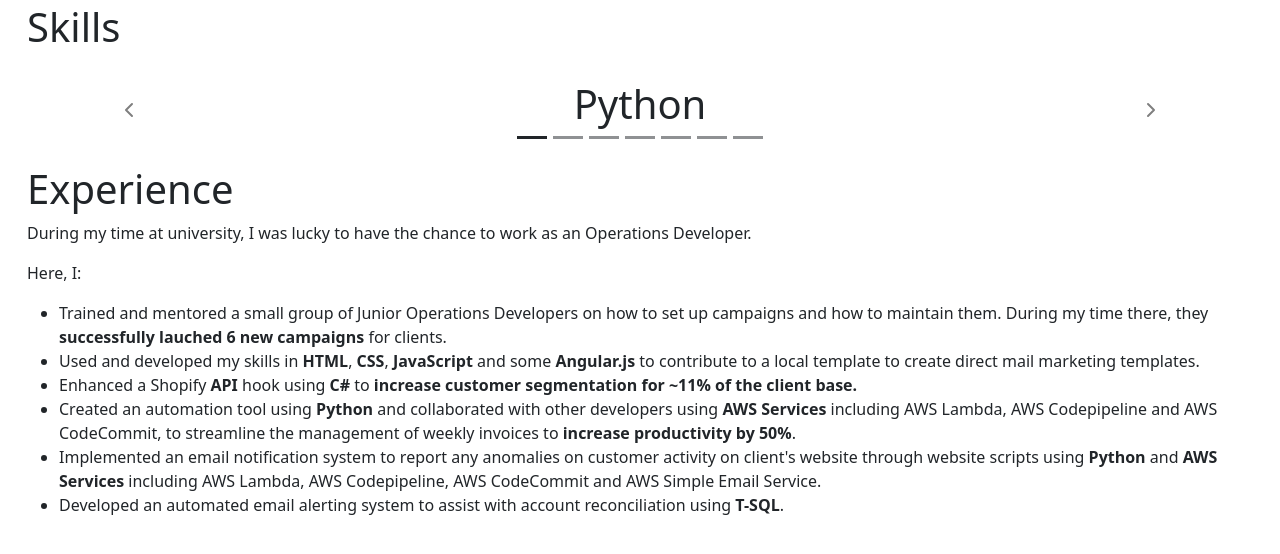
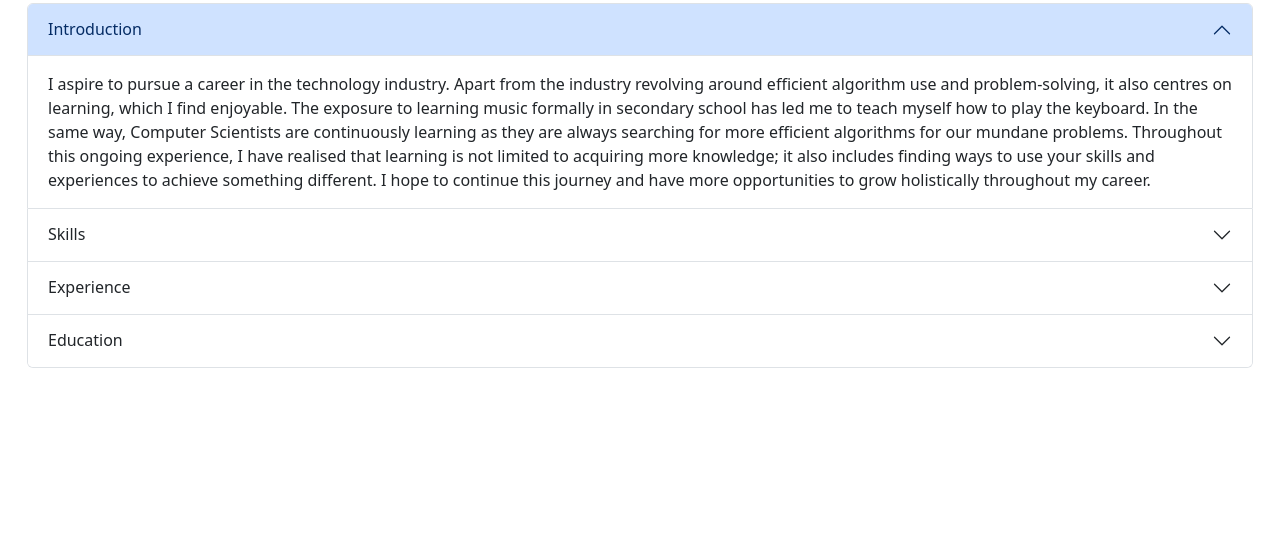
Before and after one commit to nlutala/nlutala-portfolio, a Django app: page / in a window 1280 px wide. Shown: the part 68-622 px from the top of the page. Run offline with Django 5.2, Linux system fonts and the light colour scheme.

Commit message:
Update index.html to complete content and remove chevron svg

```diff
--- a/website/templates/website/index.html
+++ b/website/templates/website/index.html
@@ -34,87 +34,92 @@
     </div>
   </nav>
   <div class="container-fluid">
-    <h1>Skills</h1>
-    <div class="container-fluid">
-      <div id="carouselExampleCaptions" class="carousel slide" style="text-align: center;">
-        <div class="carousel-indicators">
-          <button type="button" data-bs-target="#carouselExampleCaptions" data-bs-slide-to="0" class="active"
-            aria-current="true" aria-label="Slide 1" style="background-color: #212529;"></button>
-          <button type="button" data-bs-target="#carouselExampleCaptions" data-bs-slide-to="1" aria-label="Slide 2"
-            style="background-color: #212529;"></button>
-          <button type="button" data-bs-target="#carouselExampleCaptions" data-bs-slide-to="2" aria-label="Slide 3"
-            style="background-color: #212529;"></button>
-          <button type="button" data-bs-target="#carouselExampleCaptions" data-bs-slide-to="3" aria-label="Slide 4"
-            style="background-color: #212529;"></button>
-          <button type="button" data-bs-target="#carouselExampleCaptions" data-bs-slide-to="4" aria-label="Slide 5"
-            style="background-color: #212529;"></button>
-          <button type="button" data-bs-target="#carouselExampleCaptions" data-bs-slide-to="5" aria-label="Slide 6"
-            style="background-color: #212529;"></button>
-          <button type="button" data-bs-target="#carouselExampleCaptions" data-bs-slide-to="6" aria-label="Slide 7"
-            style="background-color: #212529;"></button>
-        </div>
-        <div class="carousel-inner">
-          <div class="carousel-item active" style="padding: 15px 15px;">
-            <p class="fs-1">Python</p>
-          </div>
-          <div class="carousel-item" style="padding: 15px 15px;">
-            <p class="fs-1">Java</p>
-          </div>
-          <div class="carousel-item" style="padding: 15px 15px;">
-            <p class="fs-1">C#</p>
-          </div>
-          <div class="carousel-item" style="padding: 15px 15px;">
-            <p class="fs-1">SQL</p>
-          </div>
-          <div class="carousel-item" style="padding: 15px 15px;">
-            <p class="fs-1">Git</p>
-          </div>
-          <div class="carousel-item" style="padding: 15px 15px;">
-            <p class="fs-1">AWS Services</p>
-          </div>
-          <div class="carousel-item" style="padding: 15px 15px;">
-            <p class="fs-1">Isabelle/HOL</p>
+    <div class="accordion" id="accordionPanelsStayOpenExample">
+      <div class="accordion-item">
+        <h2 class="accordion-header">
+          <button class="accordion-button" type="button" data-bs-toggle="collapse"
+            data-bs-target="#panelsStayOpen-collapseOne" aria-expanded="true"
+            aria-controls="panelsStayOpen-collapseOne">
+            Introduction
+          </button>
+        </h2>
+        <div id="panelsStayOpen-collapseOne" class="accordion-collapse collapse show">
+          <div class="accordion-body">
+            I aspire to pursue a career in the technology industry. Apart from the industry revolving around efficient
+            algorithm use and problem-solving, it also centres on learning, which I find enjoyable. The exposure to
+            learning music formally in secondary school has led me to teach myself how to play the keyboard. In the same
+            way, Computer Scientists are continuously learning as they are always searching for more efficient
+            algorithms for our mundane problems. Throughout this ongoing experience, I have realised that learning is
+            not limited to acquiring more knowledge; it also includes finding ways to use your skills and experiences to
+            achieve something different. I hope to continue this journey and have more opportunities to grow
+            holistically throughout my career.
           </div>
         </div>
-        <button class="carousel-control-prev" type="button" data-bs-target="#carouselExampleCaptions"
-          data-bs-slide="prev">
-          <span class="carousel-control-prev-icon" aria-hidden="true"><img src="{% static '/chevron-left.svg' %}"
-              alt="left arrow"></span>
-          <span class="visually-hidden">Previous</span>
+      </div>
+      <div class="accordion-item">
+        <h2 class="accordion-header">
+          <button class="accordion-button collapsed" type="button" data-bs-toggle="collapse"
+            data-bs-target="#panelsStayOpen-collapseTwo" aria-expanded="false"
+            aria-controls="panelsStayOpen-collapseTwo">
+            Skills
           </button>
-        <button class="carousel-control-next" type="button" data-bs-target="#carouselExampleCaptions"
-          data-bs-slide="next">
-          <span class="carousel-control-next-icon" aria-hidden="true"><img src="{% static '/chevron-right.svg' %}"
-              alt="right arrow"></span>
-          <span class="visually-hidden">Next</span>
-        </button>
+        </h2>
+        <div id="panelsStayOpen-collapseTwo" class="accordion-collapse collapse">
+          <div class="accordion-body">
+            In no particular order, I am familiar with the following technologies: Python, Java, C#, SQL (Microsoft SQL
+            Server, T-SQL), Git, AWS Services, Isabelle/HOL, HTML, CSS and JavaScript.
           </div>
         </div>
+      </div>
+      <div class="accordion-item">
+        <h2 class="accordion-header">
+          <button class="accordion-button collapsed" type="button" data-bs-toggle="collapse"
+            data-bs-target="#panelsStayOpen-collapseThree" aria-expanded="false"
+            aria-controls="panelsStayOpen-collapseThree">
+            Experience
+          </button>
+        </h2>
+        <div id="panelsStayOpen-collapseThree" class="accordion-collapse collapse">
+          <div class="accordion-body">
+            While studying Computer Science at university, I was lucky to have the chance to work in the digital
+            marketing industry with programmatic direct mail. I worked part-time as an Operations Developer, where my
+            role was mainly as a mentor, guiding Junior Operations Developers on how to set up campaigns and their
+            maintenance. As an Operations Developer, I successfully assisted my mentees in launching postal marketing
+            campaigns for six clients.</br></br>
 
-    <h1>Experience</h1>
-    <p>
-      During my time at university, I was lucky to have the chance to work as an Operations Developer.
-    </p>
-    <p>
-      Here, I:
-    </p>
+            Before this, I was a Junior Operations Developer in a position similar to the intelligent and motivated
+            people I mentored during my industrial placement. Here, I:
+
             <ul>
-      <li>Trained and mentored a small group of Junior Operations Developers on how to set up campaigns and how to
-        maintain
-        them. During my time there, they <b>successfully lauched 6 new campaigns</b> for clients.</li>
-      <li>Used and developed my skills in <b>HTML</b>, <b>CSS</b>, <b>JavaScript</b> and some <b>Angular.js</b> to
-        contribute to a local template to create direct mail marketing templates.</li>
-      <li>Enhanced a Shopify <b>API</b> hook using <b>C#</b> to <b>increase customer segmentation for ~11% of the client
-          base.</b></li>
-      <li>Created an automation tool using <b>Python</b> and collaborated with other developers using <b>AWS
-          Services</b> including AWS Lambda, AWS Codepipeline and AWS CodeCommit, to streamline the management of weekly
-        invoices to <b>increase productivity by 50%</b>.</li>
-      <li>Implemented an email notification system to report any anomalies on customer activity on client's website
-        through website
-        scripts using <b>Python</b> and <b>AWS Services</b> including AWS Lambda, AWS Codepipeline, AWS CodeCommit and
-        AWS Simple Email Service.</li>
-      <li>Developed an automated email alerting system to assist with account reconciliation using <b>T-SQL</b>.</li>
+              <li>Used and developed my skills in HTML, CSS and JavaScript (Angular.js) to contribute to a local
+                template to create direct mail marketing templates</li>
+              <li>Enhanced a Shopify API hook using C# to increase customer segmentation for approximately 11% of the
+                client base</li>
+              <li>Created an automation tool using Python and collaborated with other developers to make use of AWS
+                Services including AWS Lambda, AWS Codepipeline and AWS CodeCommit, to streamline the management of
+                weekly invoices and increase productivity by 50% (decreased a process that was previously 4 hours to 2
+                hours)</li>
+              <li>Developed an automated email alerting system to assist with account reconciliation using T-SQL</li>
             </ul>
+          </div>
+        </div>
+      </div>
+      <div class="accordion-item">
+        <h2 class="accordion-header">
+          <button class="accordion-button collapsed" type="button" data-bs-toggle="collapse"
+            data-bs-target="#panelsStayOpen-collapseFour" aria-expanded="false"
+            aria-controls="panelsStayOpen-collapseFour">
+            Education
+          </button>
+        </h2>
+        <div id="panelsStayOpen-collapseFour" class="accordion-collapse collapse">
+          <div class="accordion-body">
+            I attended King's College London to obtain a BSc in Computer Science with a year in industry. I was also
+            awarded the Associate of King's College London (AKC) certification through a course designed for students
+            to develop an inquiring mind and learn about topics beyond their field of study.
+          </div>
+        </div>
+      </div>
     </div>
     <script src="https://cdn.jsdelivr.net/npm/bootstrap@5.3.3/dist/js/bootstrap.bundle.min.js"
       integrity="sha384-YvpcrYf0tY3lHB60NNkmXc5s9fDVZLESaAA55NDzOxhy9GkcIdslK1eN7N6jIeHz"
```
Also changed, not shown: website/templates/website/static/chevron-left.svg (deleted), website/templates/website/static/chevron-right.svg (deleted). Lines whose indentation alone changed are shown as unchanged.
